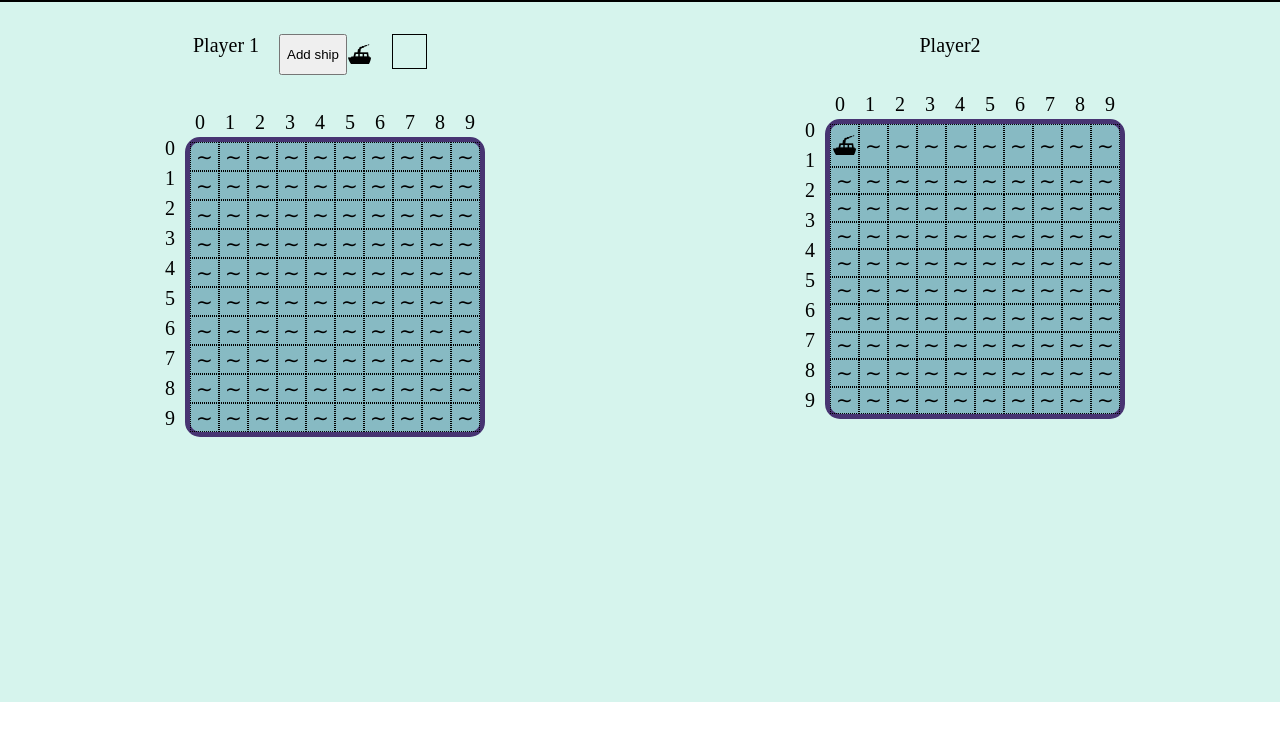
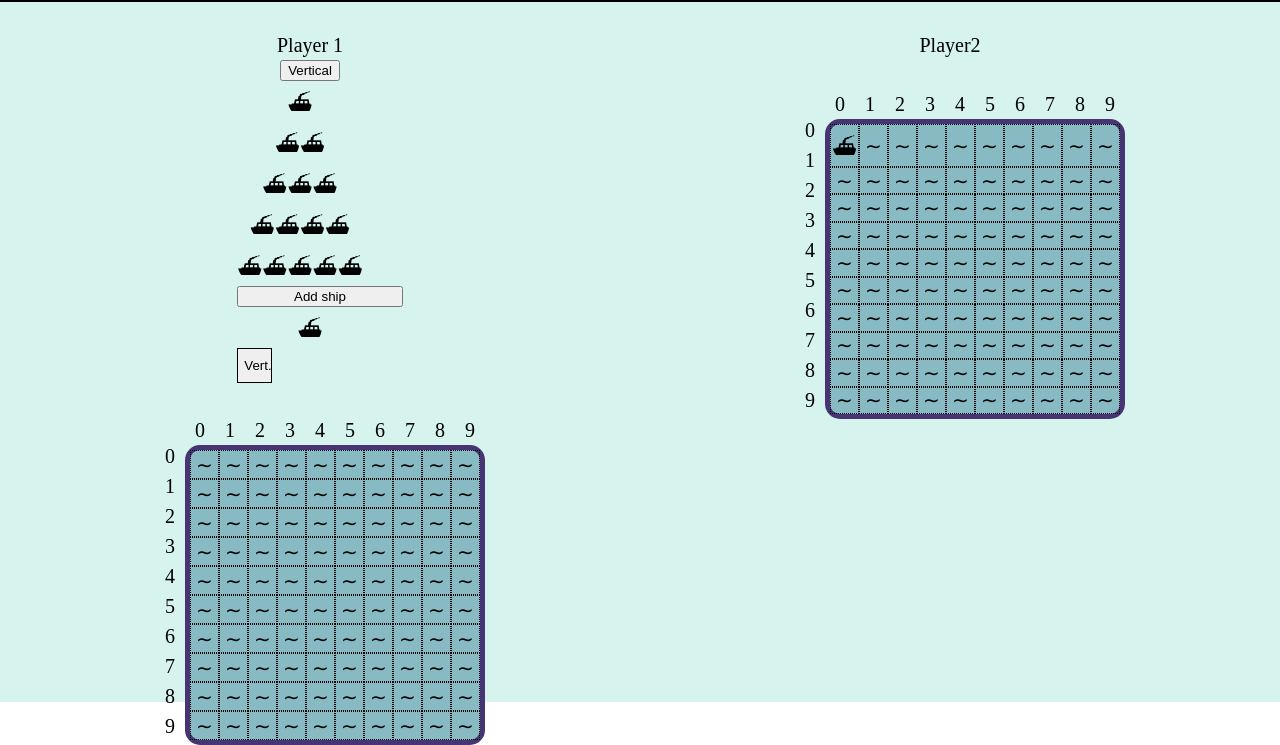
Before and after one commit to FlagonDragon/battleship, a website built with webpack: page src/template.html in a window 1280 px wide. Shown: the part 98-843 px from the top of the page. Before the commit the page ends 800 px from the top, so only its background shows below. Built offline with nearby package versions, Linux system fonts and the light colour scheme.

Commit message:
dropping ship calls placeShip func

```diff
--- a/src/logic.js
+++ b/src/logic.js
@@ -31,7 +31,7 @@ function play(changeState) {
     player1.gameBoard.placeShip(1,0,2,'v');
     player1.gameBoard.placeShip(2,0,3,'v');
     player1.gameBoard.placeShip(3,0,4,'v');
-    player1.gameBoard.placeShip(4,0,5,'v');
+    // player1.gameBoard.placeShip(4,0,5,'v');
 
     player2.gameBoard.placeShip(0,0,1,'v');
 
@@ -85,7 +85,7 @@ function play(changeState) {
 
   refreshDOM(gameState, gameMode, currentPlayer, play);
 
-  console.log(getSquares());
+  // console.log(getSquares());
 
 };
 
@@ -107,7 +107,8 @@ shipIcon.style.cursor = 'grab';
 shipIcon.draggable = true;
 info.appendChild(shipIcon);
 
-let box = document.createElement('div');
+let box = document.createElement('button');
+box.textContent = 'Vert.'
 box.style.width = '35px';
 box.style.height = '35px';
 box.style.border ='1px solid black'
@@ -122,17 +123,20 @@ shipIcon.addEventListener('dragstart', function(e) {
   for (let square of squares) {
 
     square.addEventListener('dragover', function(e) {
-    e.preventDefault();
+      e.preventDefault();
     });
 
-    // getCoords = ()
+    square.addEventListener('drop', function(e) {
 
-    square.addEventListener('drop', function(e) {
-    square.textContent = '⛴';
-    // player1.gameBoard.placeShip()
-    selected = null;
+      selected.remove();
 
-  });
+      let getCoords = square.classList[0].split('');
+
+      player1.gameBoard.placeShip(Number(getCoords[3]),Number(getCoords[2]),5,'v');
+
+      selected = null;
+
+    });
 
   }
 
@@ -164,6 +168,7 @@ function addShipDOM() {
     gameState = 'live';
 
     return play();
+
   }
 
   let answer = prompt('State XY coordinates and orientation (h or v) of ship. Separate with commas.');
--- a/src/styles.css
+++ b/src/styles.css
@@ -77,9 +77,13 @@
 
 .info  {
     display: flex;
-    flex-direction: row;
+    flex-direction: column;
     text-align: center;
     margin: 32px;
+}
+
+.shipIcon {
+    cursor: grab;
 }
 
 .info div {
--- a/src/template.html
+++ b/src/template.html
@@ -20,6 +20,20 @@
             <div class="info" id="info1">
 
                 <div class="name" id="name1"></div>
+
+                <div class="setup" >
+
+                    <button id="setupBtn">Vertical</button>
+
+                    <div class="shipIcon" id="shipIcon11" draggable="true">&#9972</div>
+                    <div class="shipIcon" id="shipIcon21" draggable="true">&#9972&#9972</div>
+                    <div class="shipIcon" id="shipIcon31" draggable="true">&#9972&#9972&#9972</div>
+                    <div class="shipIcon" id="shipIcon41" draggable="true">&#9972&#9972&#9972&#9972</div>
+                    <div class="shipIcon" id="shipIcon51" draggable="true">&#9972&#9972&#9972&#9972&#9972</div>
+
+                </div>
+
+
 
             </div>
 
```
